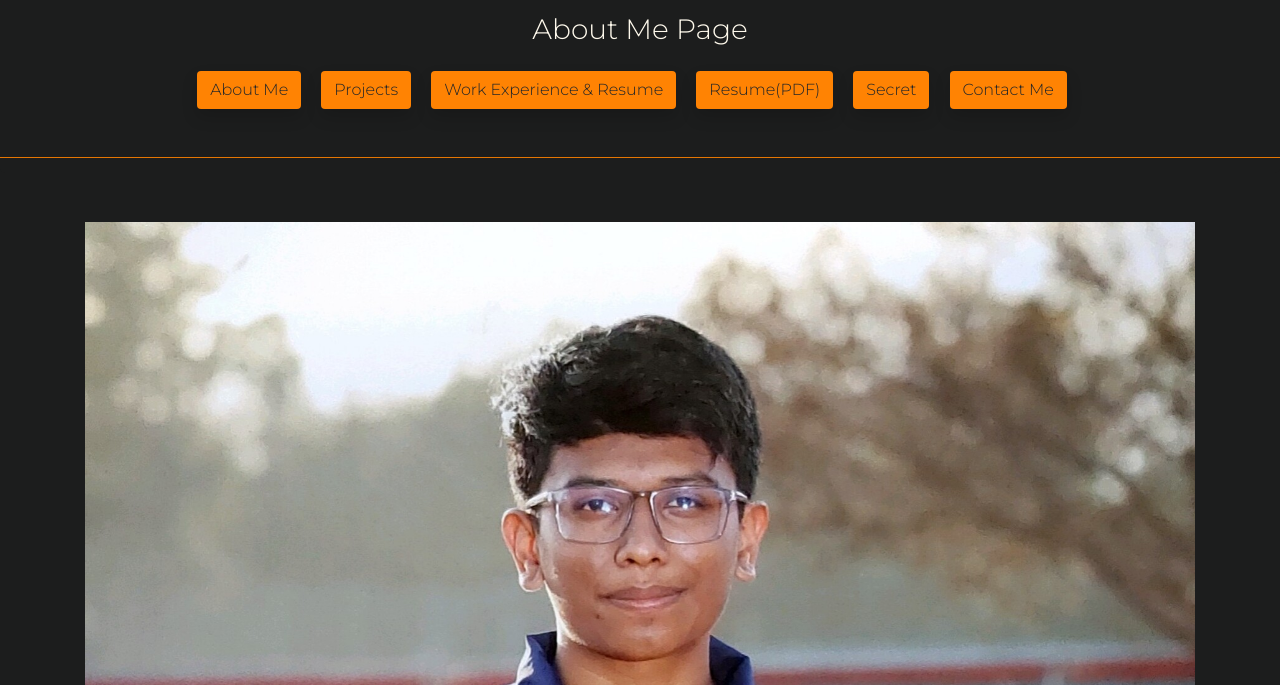
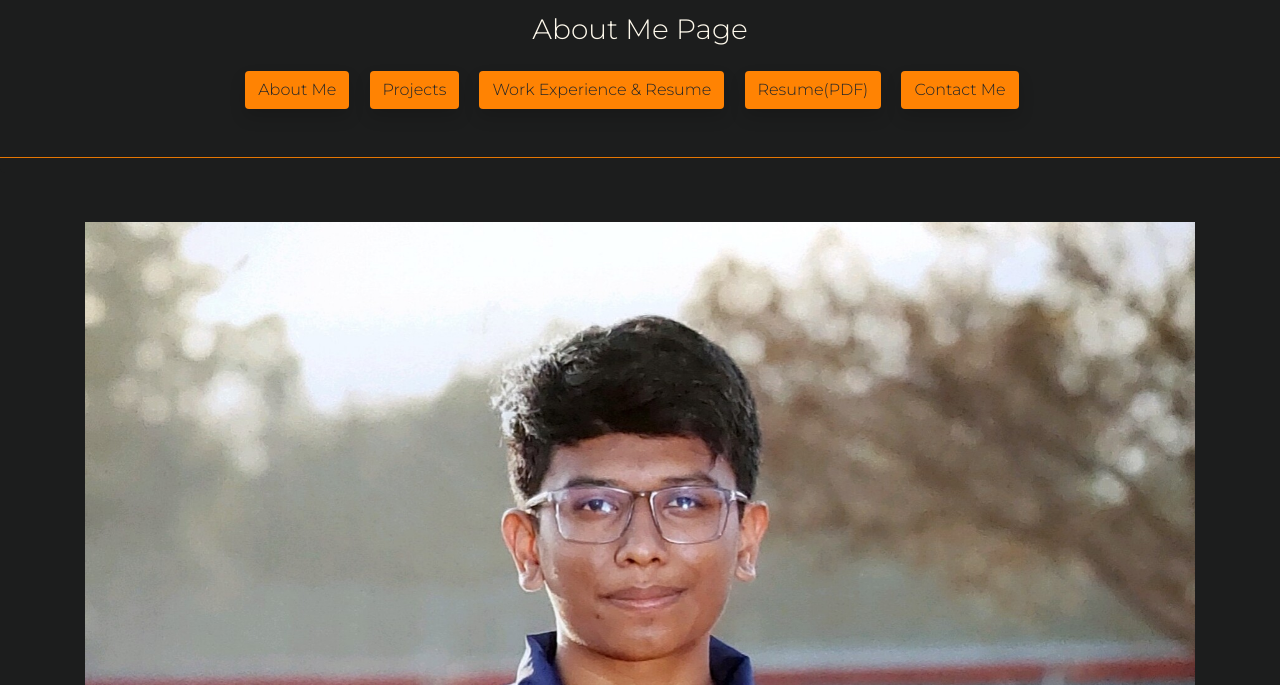
Before and after one commit to neilantony2710/NeilsDigitalPortfolio, a plain HTML site: page index.html in a window 1280 px wide. Shown: the part 115-800 px from the top of the page. Drawn offline with nearby package versions, Linux system fonts and the light colour scheme.

Commit message:
Update index.html

```diff
--- a/index.html
+++ b/index.html
@@ -56,13 +56,7 @@
         target="_blank"
         >Resume(PDF)</a
       >
-      <a
-        style="background-color: #ff8303; color: 1c1d1d"
-        class="btn mt-3 mr-3 shadow"
-        href="secret.html"
-        target="_blank"
-        >Secret</a
-      >
+
       <button
         type="button"
         style="background-color: #ff8303; color: 1c1d1d"
```
